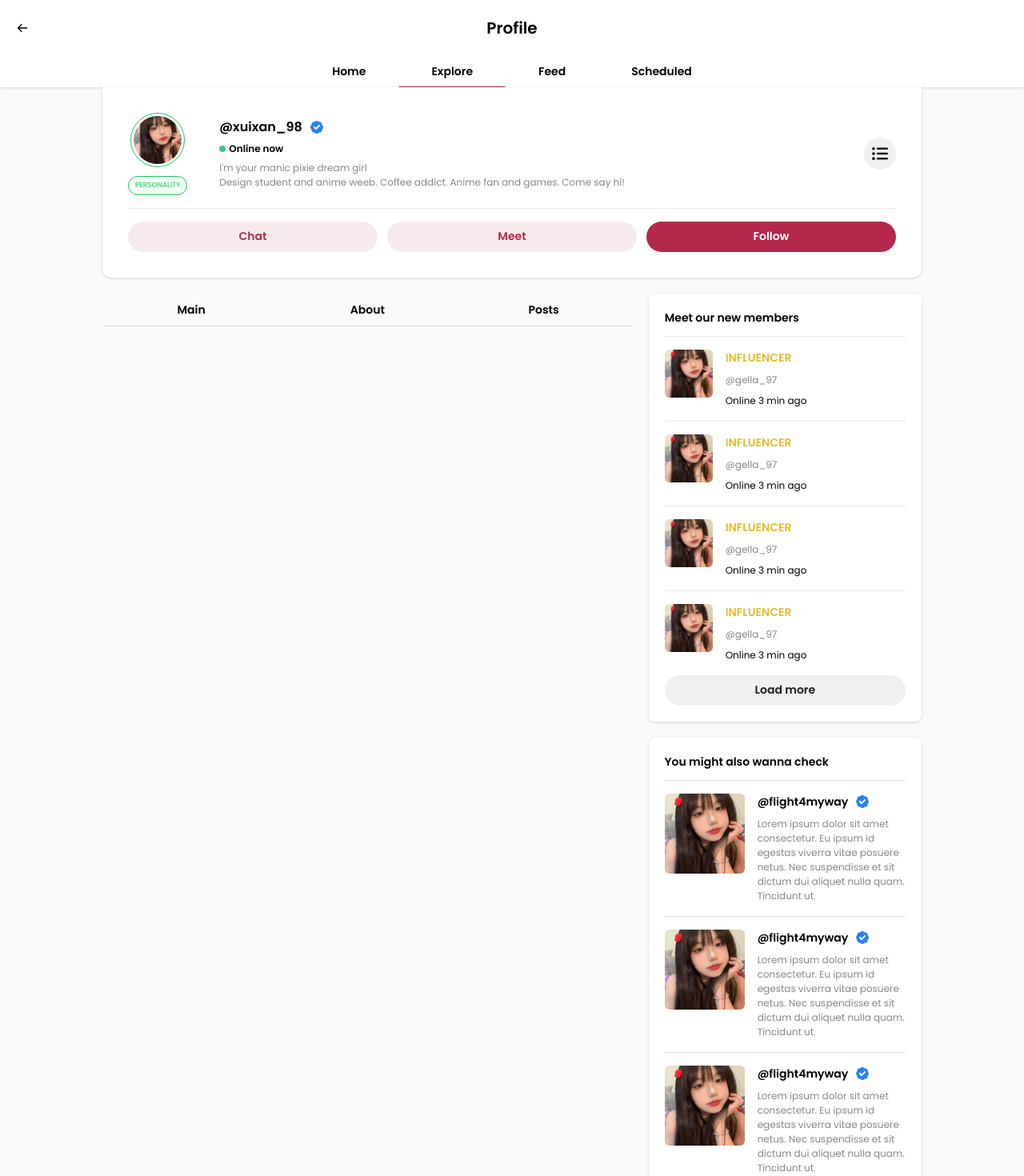
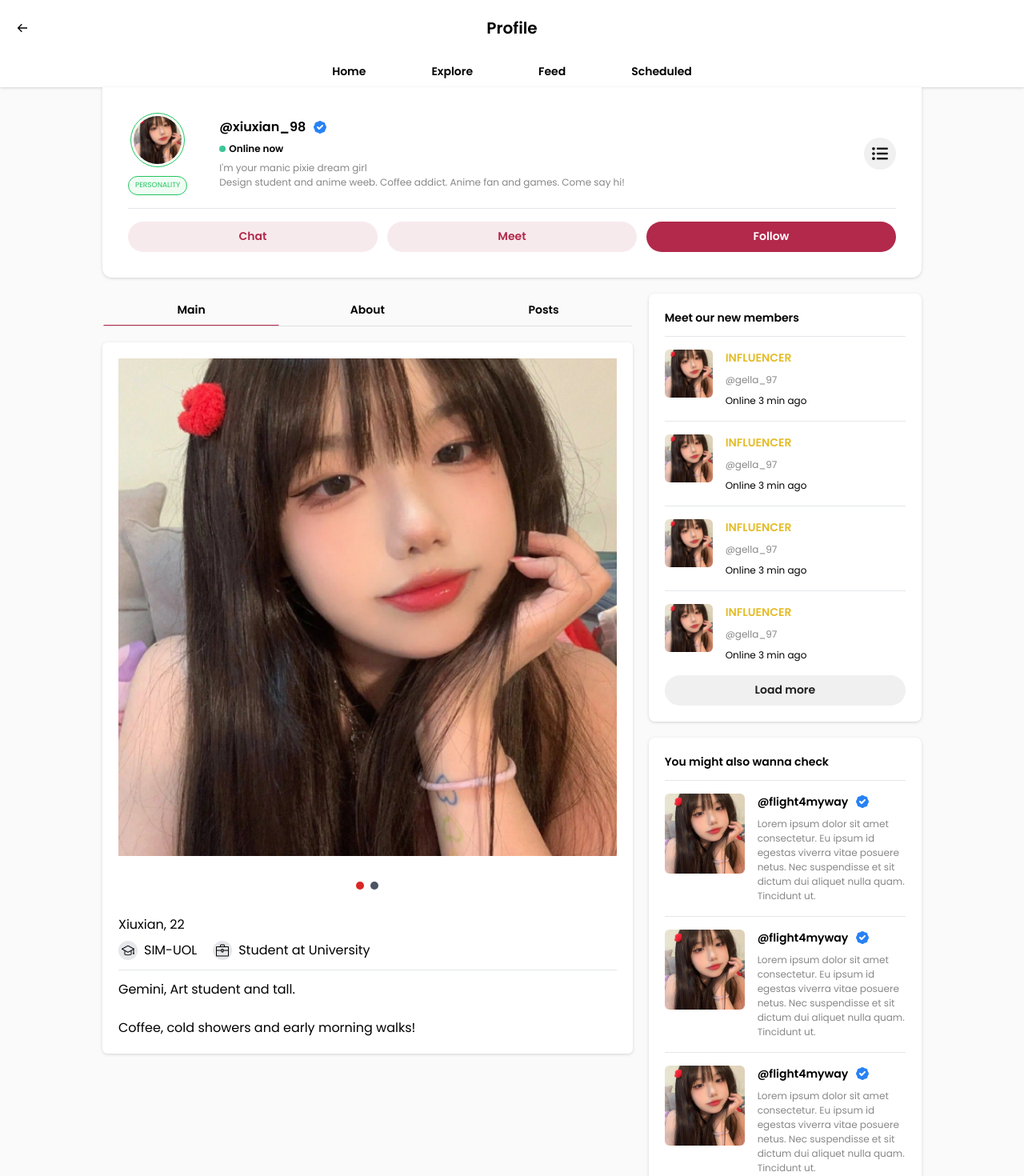
Before and after one commit to anandakelvin/elitelytest, a React (Vite) app: page /explore/xiuxian_98/main in a window 1280 px wide. Before the commit this address led to /explore/xuixian_98. Shown: the top 1470 px of the page at 80% size. Built offline with nearby package versions, Linux system fonts and the light colour scheme.

Commit message:
Hotfix routing

```diff
--- a/src/components/Navbar.tsx
+++ b/src/components/Navbar.tsx
@@ -17,7 +17,7 @@ export default function Navbar() {
 				</div>
 				<div className="flex justify-center">
 					<NavLink
-						to=""
+						to="home"
 						className={({ isActive }) =>
 							isActive ? "btn-nav-active" : "btn-nav"
 						}
--- a/src/components/NewUserLi.tsx
+++ b/src/components/NewUserLi.tsx
@@ -1,4 +1,4 @@
-import Image from "src/assets/profile_pictures/large/xuixian_98-large.jpg";
+import Image from "src/assets/profile_pictures/large/xiuxian_98-large.jpg";
 import Divider from "src/components/Divider";
 
 export default function NewUserLi() {
--- a/src/components/ProfileBanner.tsx
+++ b/src/components/ProfileBanner.tsx
@@ -2,7 +2,7 @@
 import { ReactComponent as TodoIcon } from "src/assets/svgs/todo.svg";
 // @ts-ignore
 import { ReactComponent as VerifiedBadge } from "src/assets/svgs/verified-badge.svg";
-import CircleAvatarPicture from "src/assets/profile_pictures/large/xuixian_98-large.jpg";
+import CircleAvatarPicture from "src/assets/profile_pictures/large/xiuxian_98-large.jpg";
 import CircleAvatar from "src/components/CircleAvatar";
 
 export default function ProfileBanner() {
@@ -17,7 +17,7 @@ export default function ProfileBanner() {
 				</div>
 				<div className="flex-grow flex flex-col gap-[6px]">
 					<div className="flex gap-2 items-center">
-						<div className="txt-subtitleBig">@xuixan_98</div>
+						<div className="txt-subtitleBig">@xiuxian_98</div>
 						<VerifiedBadge />
 					</div>
 					<div className="flex gap-1 items-center">
--- a/src/components/VerifiedUserLi.tsx
+++ b/src/components/VerifiedUserLi.tsx
@@ -1,4 +1,4 @@
-import Image from "src/assets/profile_pictures/large/xuixian_98-large.jpg";
+import Image from "src/assets/profile_pictures/large/xiuxian_98-large.jpg";
 import Divider from "src/components/Divider";
 // @ts-ignore
 import { ReactComponent as VerifiedBadge } from "src/assets/svgs/verified-badge.svg";
--- a/src/main.tsx
+++ b/src/main.tsx
@@ -14,11 +14,11 @@ import ProfileAbout from "src/routes/profile-about";
 
 const router = createBrowserRouter([
 	{
-		path: "",
+		path: "explore",
 		element: <Root />,
 		children: [
 			{
-				path: "explore/xuixian_98",
+				path: "xiuxian_98",
 				element: <Profile />,
 				children: [
 					{
@@ -28,18 +28,17 @@ const router = createBrowserRouter([
 					},
 					{
 						path: "about",
-
 						element: <ProfileAbout />,
 					},
 				],
 			},
-			{
-				path: "*",
-				loader: () => {
-					throw redirect("explore/xuixian_98");
-				},
-			},
 		],
+	},
+	{
+		path: "*",
+		loader: () => {
+			throw redirect("explore/xiuxian_98/main");
+		},
 	},
 ]);
 
--- a/src/routes/profile-about.tsx
+++ b/src/routes/profile-about.tsx
@@ -1,4 +1,3 @@
-import LargeProfilePicture from "src/assets/profile_pictures/large/xuixian_98-large.jpg";
 import { SlGraduation, SlBriefcase } from "react-icons/sl";
 import Divider from "src/components/Divider";
 // @ts-ignore
@@ -12,7 +11,7 @@ export default function ProfileAbout() {
 	return (
 		<div className="flex flex-col gap-7">
 			<div className="box">
-				<h1 className="txt-subtitleBig">Xiuxan, 22</h1>
+				<h1 className="txt-subtitleBig">Xiuxian, 22</h1>
 				<div className="flex gap-5 mt-2">
 					<div className="flex gap-2">
 						<div className="p-1 bg-gray-200 rounded-full">
--- a/src/routes/profile-main.tsx
+++ b/src/routes/profile-main.tsx
@@ -1,4 +1,4 @@
-import LargeProfilePicture from "src/assets/profile_pictures/large/xuixian_98-large.jpg";
+import LargeProfilePicture from "src/assets/profile_pictures/large/xiuxian_98-large.jpg";
 import { SlGraduation, SlBriefcase } from "react-icons/sl";
 import Divider from "src/components/Divider";
 
@@ -15,7 +15,7 @@ export default function ProfileMain() {
 				<div className="bg-red-600 rounded-full w-[10px] h-[10px]" />
 				<div className="bg-gray-600 rounded-full w-[10px] h-[10px]" />
 			</div>
-			<div>Xiuxan, 22</div>
+			<div>Xiuxian, 22</div>
 			<div className="flex gap-5 mt-2">
 				<div className="flex gap-2">
 					<div className="p-1 bg-gray-200 rounded-full">
```
Also changed, not shown: src/assets/profile_pictures/large/xiuxian_98-large.jpg (renamed from src/assets/profile_pictures/large/xuixian_98-large.jpg).
